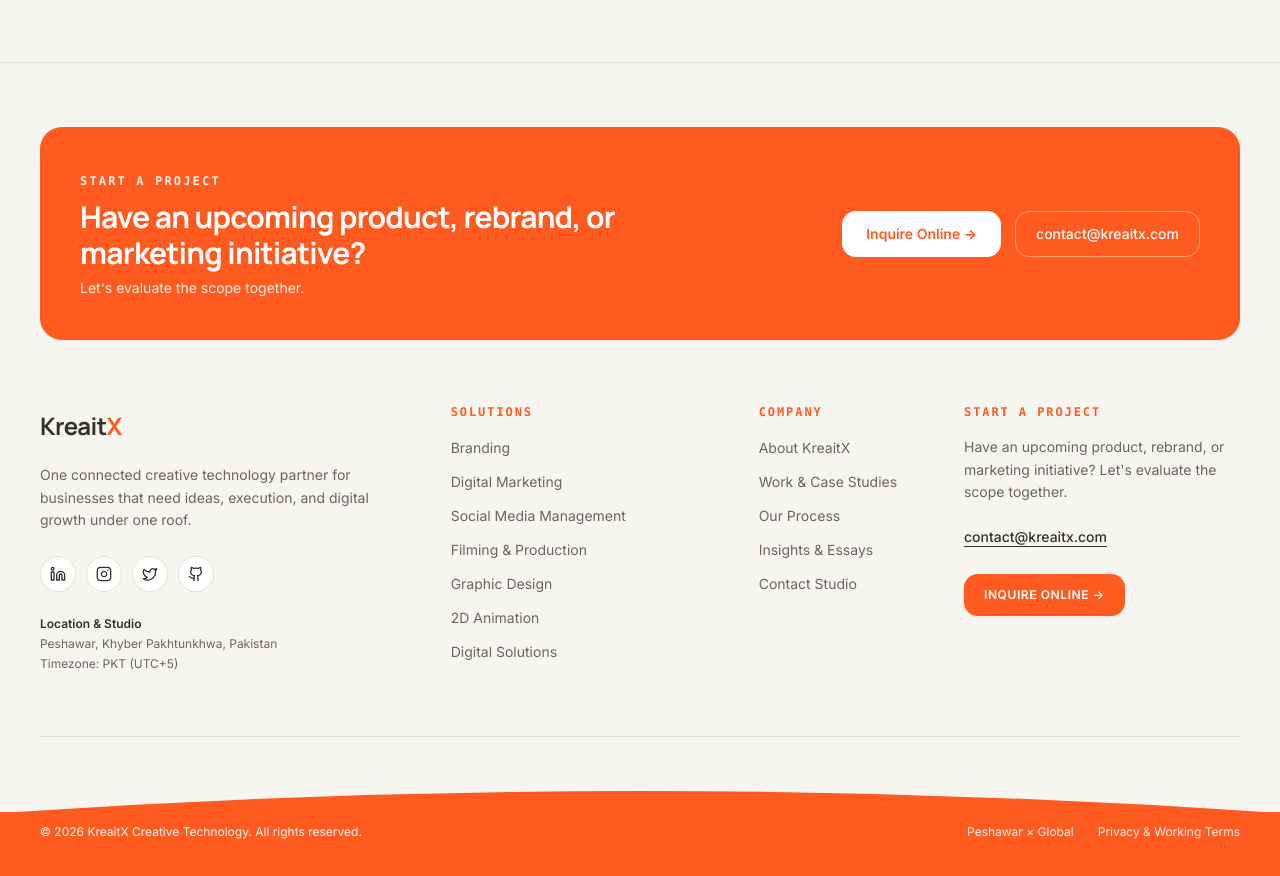
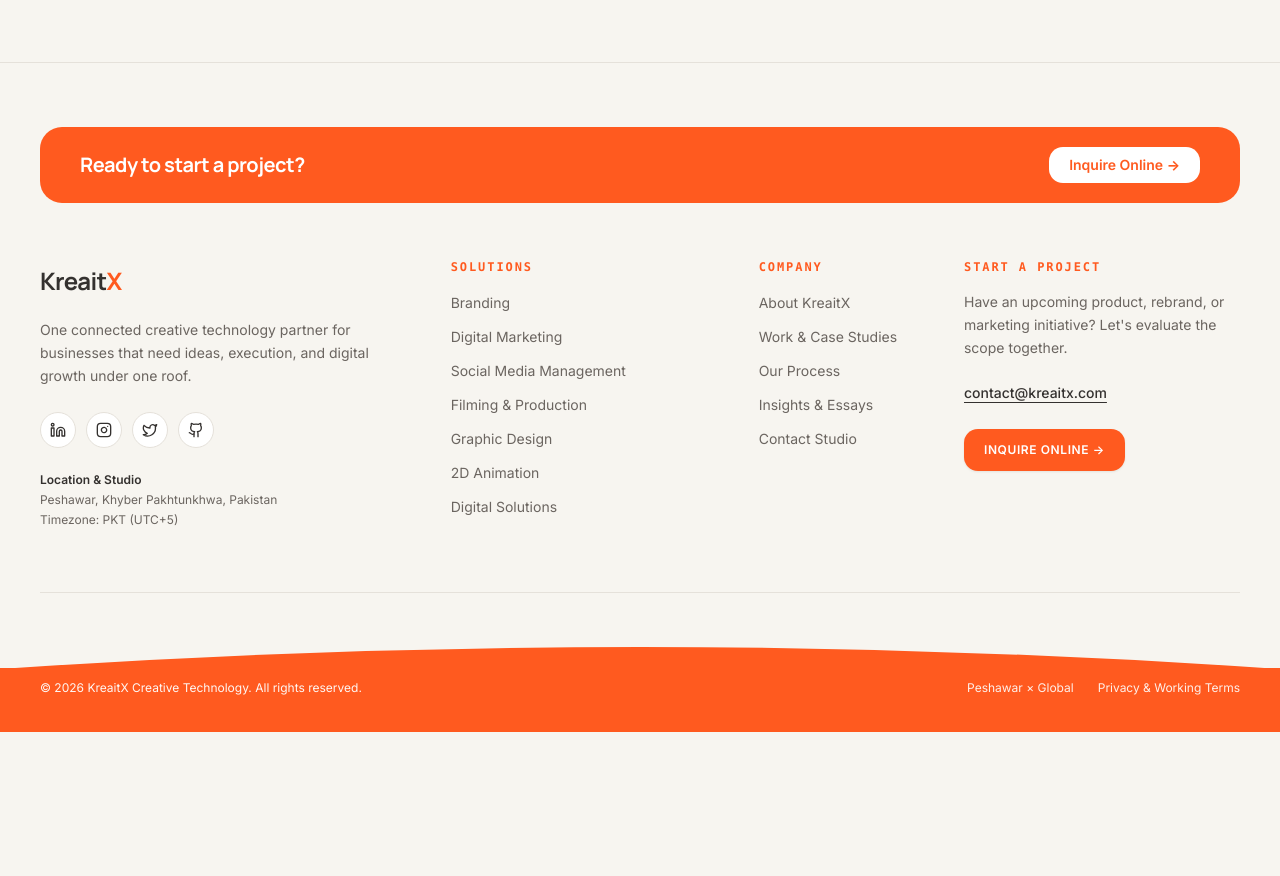
Before and after one commit to FaizaSami0007/KreaitX_By_Faiza, a Next.js app: page / in a window 1280 px wide. Shown: the part 5940-6816 px from the top of the page. After the commit the page ends 6672 px from the top, so only its background shows below. Built offline with nearby package versions, Linux system fonts and the light colour scheme; no server answers.

Commit message:
feat(footer): streamline top contact banner height and content into compact sleek bar

```diff
--- a/components/layout/Footer.tsx
+++ b/components/layout/Footer.tsx
@@ -11,36 +11,20 @@
     <footer className="bg-[#F7F5F0] text-[#34312F] pt-12 sm:pt-16 border-t border-[#E5E1DA] overflow-hidden">
       <Container size="default">
         {/* ========================================================= */}
-        {/* 1. TOP CONTACT BANNER (Inspired by reference screenshot) */}
+        {/* 1. TOP CONTACT BANNER (Sleek, low-height compact design) */}
         {/* ========================================================= */}
-        <div className="rounded-2xl bg-[#FF5A1F] text-white p-6 sm:p-8 lg:p-10 mb-12 sm:mb-16 shadow-sm">
-          <div className="flex flex-col md:flex-row items-start md:items-center justify-between gap-6">
-            <div className="space-y-1.5 max-w-2xl">
-              <span className="inline-block text-xs font-mono font-bold uppercase tracking-[0.18em] text-white/90">
-                Start a Project
-              </span>
-              <h3 className="font-display text-2xl sm:text-3xl font-bold text-white tracking-tight leading-snug">
-                Have an upcoming product, rebrand, or marketing initiative?
+        <div className="rounded-xl sm:rounded-2xl bg-[#FF5A1F] text-white py-4 sm:py-5 px-6 sm:px-8 lg:px-10 mb-10 sm:mb-14 shadow-xs">
+          <div className="flex flex-col sm:flex-row items-center justify-between gap-4">
+            <h3 className="font-display text-lg sm:text-xl font-bold text-white tracking-tight text-center sm:text-left">
+              Ready to start a project?
             </h3>
-              <p className="text-sm text-white/90 font-sans leading-relaxed">
-                Let&apos;s evaluate the scope together.
-              </p>
-            </div>
 
-            <div className="flex flex-col sm:flex-row items-stretch sm:items-center gap-3.5 w-full md:w-auto shrink-0">
             <Link
               href="/contact"
-                className="inline-flex items-center justify-center px-6 py-3 min-h-[46px] rounded-lg text-sm font-bold text-[#FF5A1F] bg-white hover:bg-[#F7F5F0] transition-all duration-200 shadow-xs focus-visible:outline-none focus-visible:ring-2 focus-visible:ring-white text-center"
+              className="inline-flex items-center justify-center px-5 py-2 rounded-lg text-sm font-bold text-[#FF5A1F] bg-white hover:bg-[#F7F5F0] transition-all duration-200 shadow-2xs focus-visible:outline-none focus-visible:ring-2 focus-visible:ring-white shrink-0"
             >
               Inquire Online →
             </Link>
-              <a
-                href={`mailto:${siteConfig.contact.email}`}
-                className="inline-flex items-center justify-center px-5 py-3 min-h-[46px] rounded-lg text-sm font-medium text-white border border-white/40 hover:bg-white/10 transition-all duration-200 text-center"
-              >
-                {siteConfig.contact.email}
-              </a>
-            </div>
           </div>
         </div>
 
```
Lines whose indentation alone changed are shown as unchanged.
